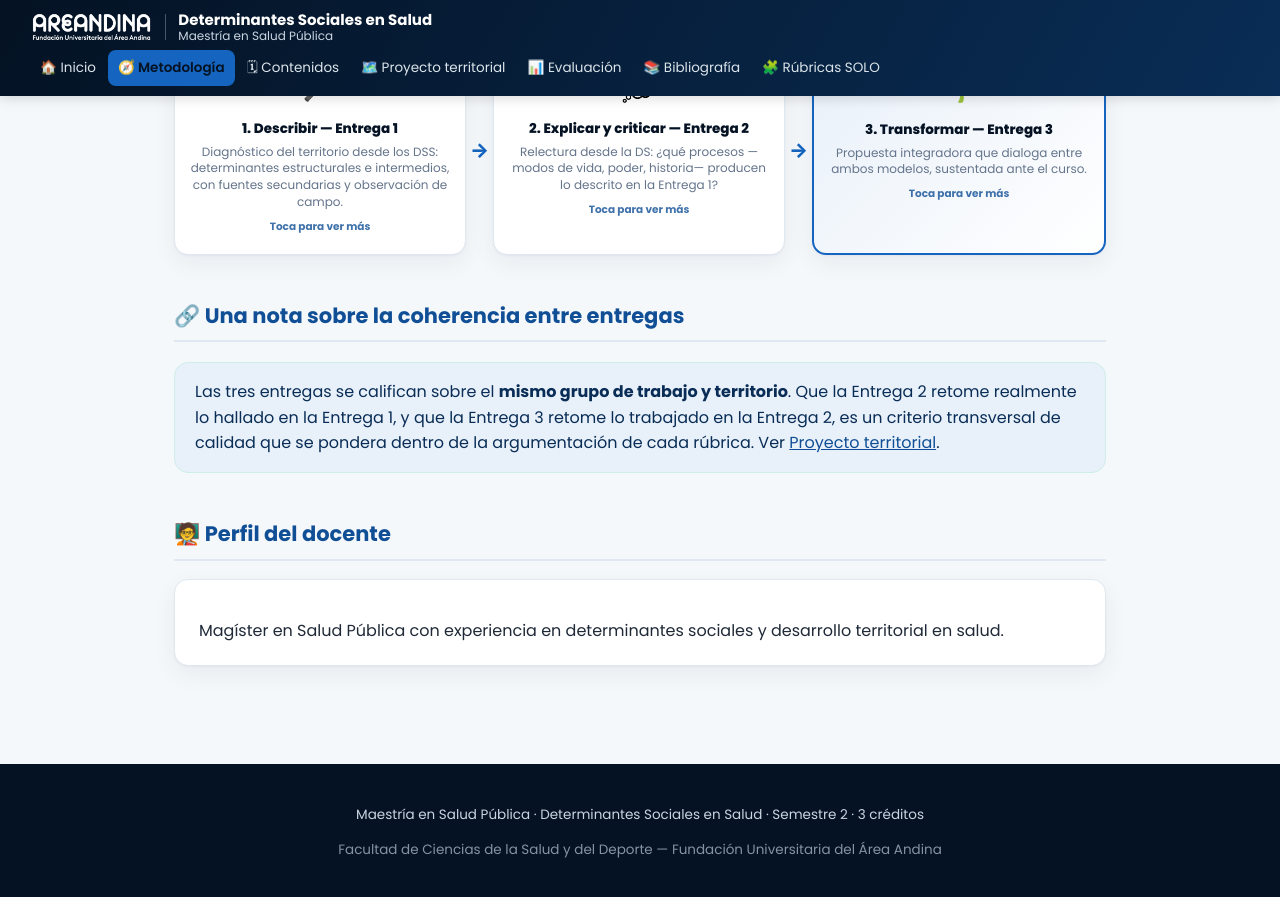
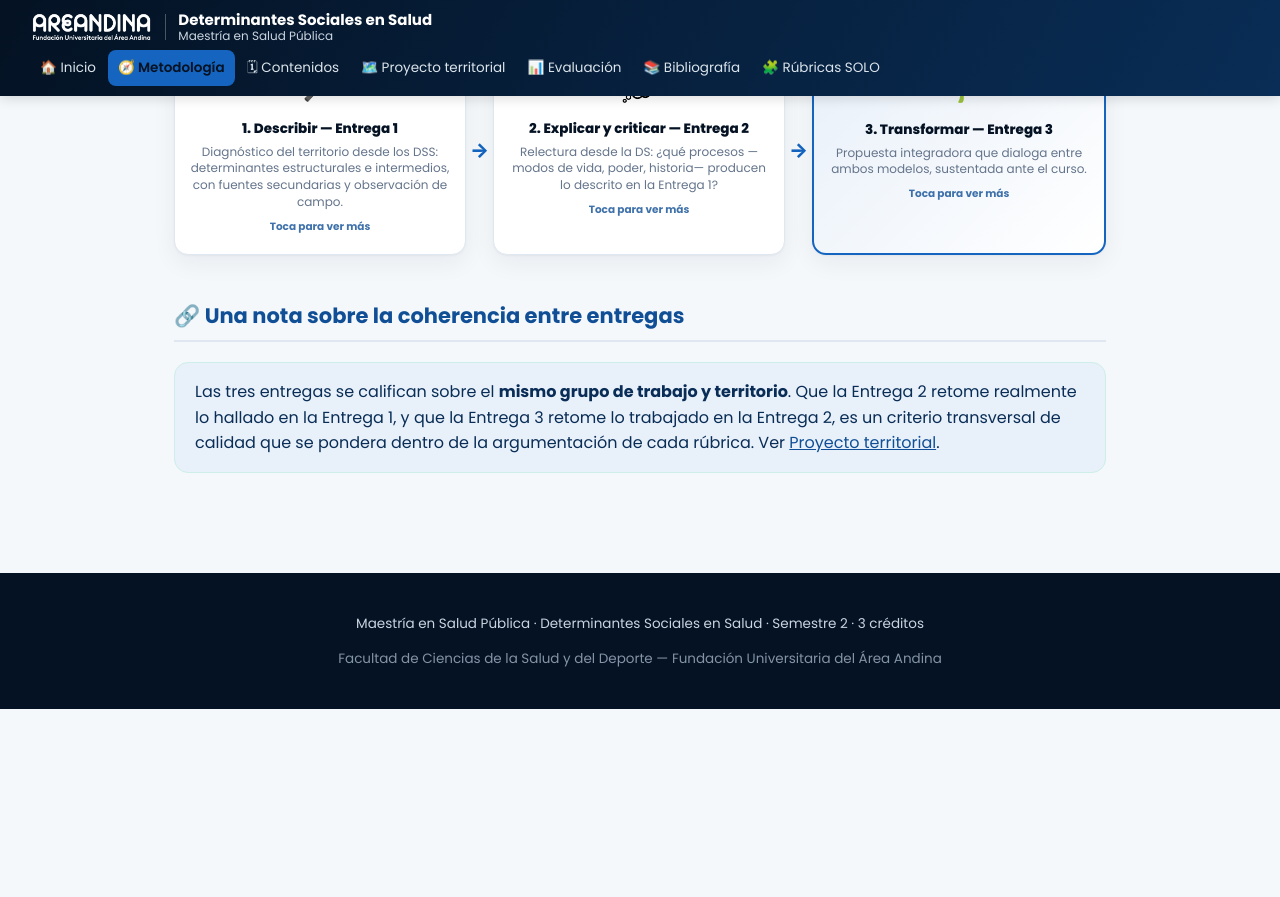
Before and after one commit to doccpaez4-commits/Asigdeterminantes, a Jekyll site: the page built from metodologia.md, in a window 1280 px wide and 900 px high, scrolled down 594 px. Shown: the top 897 px of the window. Built offline with Jekyll 4.4.1, drawn with Linux system fonts in a browser that asks for light colours; after the commit the page ends 1303 px from its top, so only the background shows below that.

Commit message:
Retirar datos del docente y completar interactividad de organizadores
- Se elimina la sección 'Perfil del docente' (index.md y metodologia.md)
  y la tarjeta de estadística con el nombre del docente en el encabezado
  de cada sitio. Se conservan las menciones genéricas al rol pedagógico.
- El esquema de rutas de Seminario III (núcleo común / cuant / cual) ahora
  es interactivo (clic para expandir detalle), igual que el resto de
  organizadores gráficos del sitio.

```diff
--- a/_layouts/default.html
+++ b/_layouts/default.html
@@ -44,7 +44,7 @@
 
   <script>
     // Organizadores gráficos interactivos: nodos y lentes desplegables al clic
-    document.querySelectorAll('.cd-node[data-expandable], .dual-lens .lens[data-expandable]').forEach(function (el) {
+    document.querySelectorAll('.cd-node[data-expandable], .dual-lens .lens[data-expandable], .dual-route .route-col[data-expandable]').forEach(function (el) {
       el.addEventListener('click', function (e) {
         el.classList.toggle('expanded');
       });
--- a/metodologia.md
+++ b/metodologia.md
@@ -49,9 +49,3 @@ title: Metodología
 <div class="callout">
   Las tres entregas se califican sobre el <strong>mismo grupo de trabajo y territorio</strong>. Que la Entrega 2 retome realmente lo hallado en la Entrega 1, y que la Entrega 3 retome lo trabajado en la Entrega 2, es un criterio transversal de calidad que se pondera dentro de la argumentación de cada rúbrica. Ver <a href="{{ '/proyecto.html' | relative_url }}">Proyecto territorial</a>.
 </div>
-
-## 🧑‍🏫 Perfil del docente
-
-<div class="card">
-<p style="margin-bottom:0;">Magíster en Salud Pública con experiencia en determinantes sociales y desarrollo territorial en salud.</p>
-</div>
```
Also changed, not shown: index.md (+0 -5 lines).
